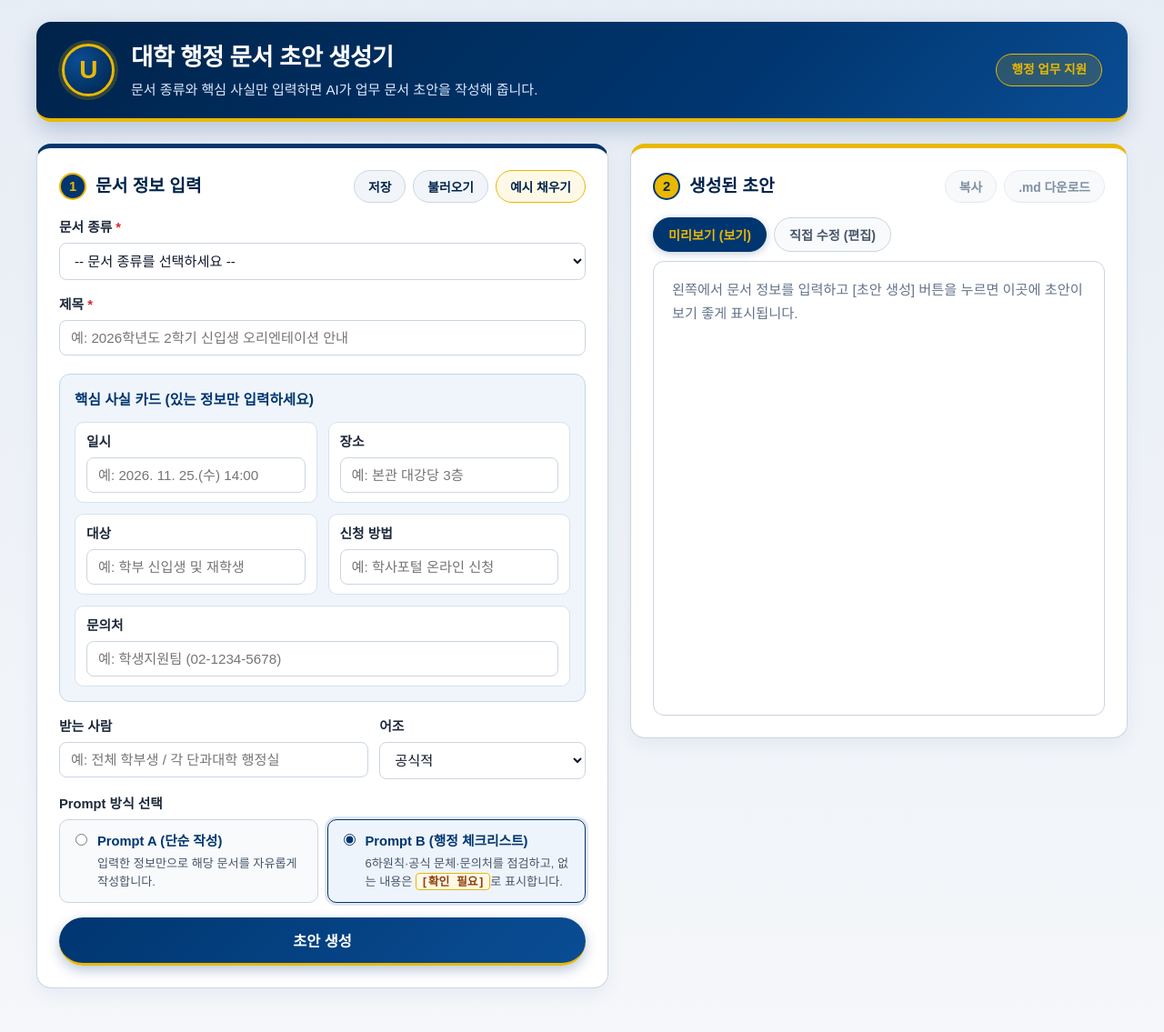
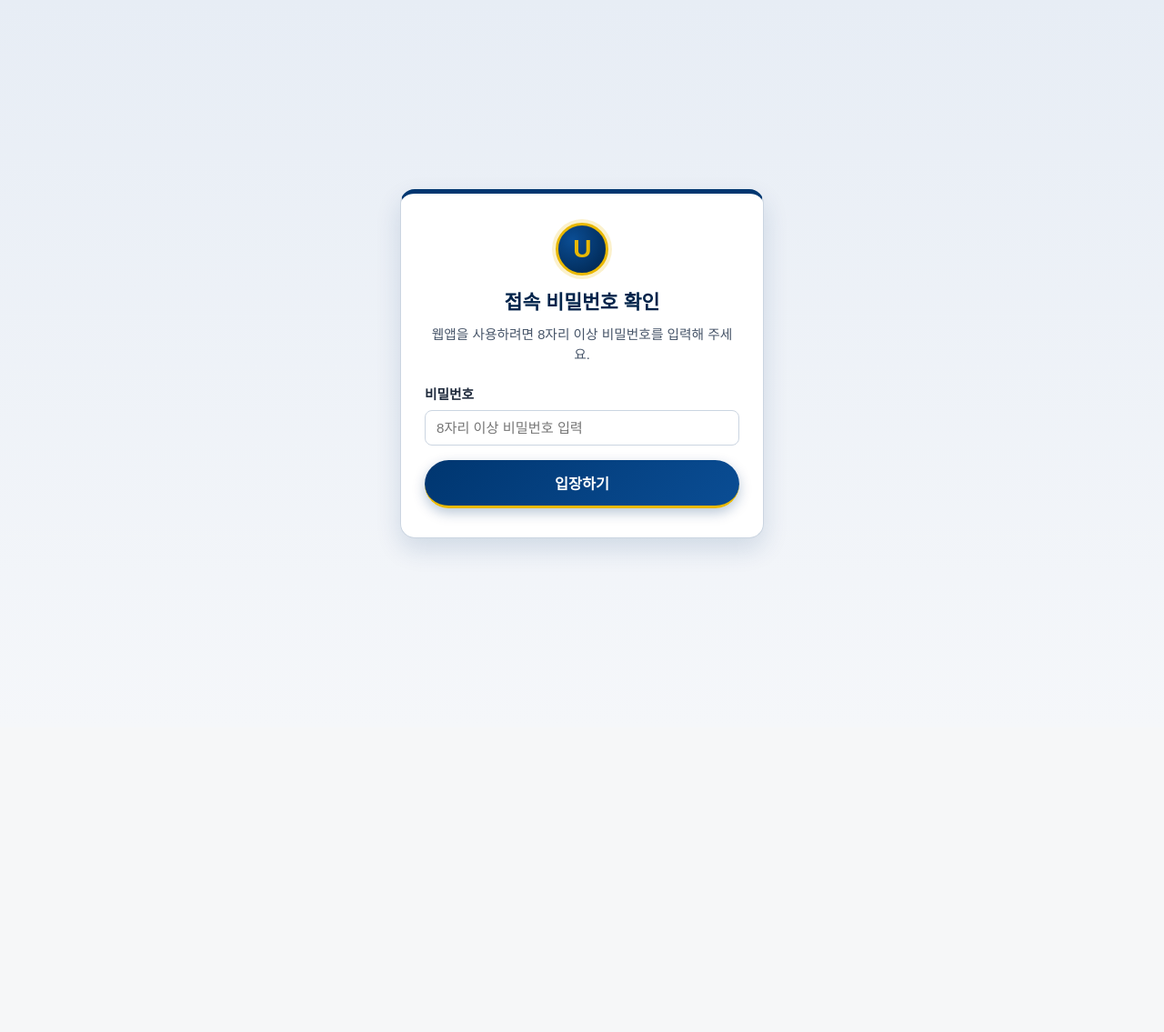
Before and after one commit to donggeol94-code/doc-draft-builder, a Flask app: page / in a window 1280 px wide. Shown: the whole page at 91% size. After the commit the page ends 615 px from the top, so only its background shows below. Run offline with Flask 3, Linux system fonts and the light colour scheme; some libraries are stand-ins or nearby versions.

Commit message:
Add password gate and PWA install support

```diff
--- a/app.py
+++ b/app.py
@@ -1,12 +1,22 @@
+import hashlib
+import hmac
 import os
 from dotenv import load_dotenv
-from flask import Flask, jsonify, render_template, request
+from flask import Flask, jsonify, render_template, request, send_from_directory, session
 from google import genai
 
-# .env 파일에서 환경변수(GEMINI_API_KEY 등)를 불러옵니다.
+# .env 파일에서 환경변수(GEMINI_API_KEY, APP_PASSWORD 등)를 불러옵니다.
 load_dotenv()
 
 app = Flask(__name__)
+
+_configured_secret = os.getenv("FLASK_SECRET_KEY", "").strip()
+_configured_password = os.getenv("APP_PASSWORD", "").strip()
+app.secret_key = _configured_secret or hashlib.sha256(
+    f"doc-draft-builder:{_configured_password}".encode("utf-8")
+).hexdigest()
+app.config["SESSION_COOKIE_HTTPONLY"] = True
+app.config["SESSION_COOKIE_SAMESITE"] = "Lax"
 
 ALLOWED_DOC_TYPES = ["보도자료", "안내문", "기안문", "결과 보고", "업무 메일"]
 ALLOWED_TONES = ["공식적", "친근한"]
@@ -96,12 +106,62 @@ def build_prompt_b(data: dict) -> str:
 @app.route("/")
 def index():
     """메인 화면(index.html)을 보여줍니다."""
-    return render_template("index.html")
+    authenticated = bool(session.get("authenticated"))
+    return render_template("index.html", authenticated=authenticated)
+
+
+@app.route("/manifest.json")
+def manifest():
+    """PWA 매니페스트 파일을 루트 경로에서 제공합니다."""
+    return send_from_directory("static", "manifest.json", mimetype="application/manifest+json")
+
+
+@app.route("/sw.js")
+def service_worker():
+    """PWA 서비스 워커를 루트 스코프에서 제공합니다."""
+    response = send_from_directory("static", "sw.js", mimetype="application/javascript")
+    response.headers["Cache-Control"] = "no-cache"
+    return response
+
+
+@app.route("/api/login", methods=["POST"])
+def login():
+    """접속 비밀번호(8자리 이상)를 확인하고 세션을 인증합니다."""
+    expected_password = os.getenv("APP_PASSWORD", "").strip()
+    if len(expected_password) < 8:
+        app.logger.error("APP_PASSWORD 환경변수가 8자리 이상으로 설정되어 있지 않습니다.")
+        return jsonify({
+            "error": "서버에 접속 비밀번호(APP_PASSWORD, 8자리 이상)가 설정되지 않았습니다."
+        }), 500
+
+    payload = request.get_json(silent=True)
+    if not isinstance(payload, dict):
+        return jsonify({"error": "잘못된 요청 형식입니다."}), 400
+
+    password = (payload.get("password") or "").strip()
+    if len(password) < 8:
+        return jsonify({"error": "비밀번호는 8자리 이상 입력해 주세요."}), 400
+
+    if not hmac.compare_digest(password, expected_password):
+        return jsonify({"error": "비밀번호가 올바르지 않습니다."}), 401
+
+    session["authenticated"] = True
+    return jsonify({"ok": True})
+
+
+@app.route("/api/logout", methods=["POST"])
+def logout():
+    """현재 세션을 잠금 상태로 되돌립니다."""
+    session.pop("authenticated", None)
+    return jsonify({"ok": True})
 
 
 @app.route("/api/generate", methods=["POST"])
 def generate_draft():
     """사용자 입력을 검증하고 Gemini API를 호출해 문서 초안을 생성합니다."""
+    if not session.get("authenticated"):
+        return jsonify({"error": "비밀번호 인증이 필요합니다. 먼저 비밀번호를 입력해 주세요."}), 401
+
     payload = request.get_json(silent=True)
     if not isinstance(payload, dict):
         return jsonify({"error": "잘못된 요청 형식입니다. 다시 시도해 주세요."}), 400
--- a/static/css/style.css
+++ b/static/css/style.css
@@ -170,6 +170,7 @@ label,
 }
 
 input[type="text"],
+input[type="password"],
 select,
 .fact-card textarea {
   width: 100%;
@@ -189,6 +190,7 @@ select,
 }
 
 input[type="text"]:focus,
+input[type="password"]:focus,
 select:focus,
 .fact-card textarea:focus,
 .draft-output:focus {
@@ -564,8 +566,144 @@ select:focus,
   border: 1.5px solid var(--suwon-gold);
 }
 
+/* 비밀번호 잠금 화면 */
+.auth-gate {
+  min-height: 100vh;
+  display: flex;
+  align-items: center;
+  justify-content: center;
+  padding: 20px;
+}
+
+.auth-card {
+  width: 100%;
+  max-width: 400px;
+  background-color: #ffffff;
+  border: 1px solid #cbd5e1;
+  border-top: 5px solid var(--suwon-navy);
+  border-radius: 16px;
+  padding: 32px 26px;
+  box-shadow: 0 12px 28px rgba(0, 54, 112, 0.14);
+  text-align: center;
+}
+
+.auth-emblem {
+  margin: 0 auto 14px;
+}
+
+.auth-card h2 {
+  margin: 0 0 8px;
+  color: var(--suwon-navy-dark);
+  font-size: 1.35rem;
+}
+
+.auth-desc {
+  margin: 0 0 22px;
+  font-size: 0.92rem;
+  color: #475569;
+}
+
+.auth-card .form-group {
+  text-align: left;
+}
+
+.header-actions {
+  display: flex;
+  align-items: center;
+  gap: 8px;
+  flex-shrink: 0;
+}
+
+.btn-lock {
+  padding: 7px 14px;
+  border-radius: 999px;
+  border: 1.5px solid rgba(255, 255, 255, 0.45);
+  background-color: rgba(255, 255, 255, 0.12);
+  color: #ffffff;
+  font-size: 0.84rem;
+  font-weight: 700;
+  font-family: inherit;
+  cursor: pointer;
+  transition: background-color 0.15s ease;
+}
+
+.btn-lock:hover {
+  background-color: rgba(255, 255, 255, 0.24);
+}
+
+/* 깔끔한 PWA 설치 팝업 */
+.pwa-popup {
+  position: fixed;
+  right: 20px;
+  bottom: 20px;
+  z-index: 1000;
+  width: min(350px, calc(100vw - 32px));
+  background-color: #ffffff;
+  border: 1.5px solid #cbd5e1;
+  border-top: 4px solid var(--suwon-gold);
+  border-radius: 14px;
+  padding: 16px;
+  box-shadow: 0 12px 30px rgba(0, 54, 112, 0.2);
+}
+
+.pwa-popup-body {
+  display: flex;
+  align-items: center;
+  gap: 12px;
+  margin-bottom: 12px;
+}
+
+.pwa-popup-icon {
+  width: 44px;
+  height: 44px;
+  border-radius: 10px;
+  flex-shrink: 0;
+}
+
+.pwa-popup-text strong {
+  display: block;
+  font-size: 0.96rem;
+  color: var(--suwon-navy-dark);
+  margin-bottom: 2px;
+}
+
+.pwa-popup-text p {
+  margin: 0;
+  font-size: 0.84rem;
+  color: #475569;
+}
+
+.pwa-ios-guide {
+  margin-bottom: 12px;
+  padding: 10px 12px;
+  border-radius: 8px;
+  background-color: var(--suwon-gold-soft);
+  border: 1px solid var(--suwon-gold);
+  font-size: 0.84rem;
+  color: var(--suwon-navy-dark);
+  line-height: 1.45;
+}
+
+.pwa-popup-actions {
+  display: flex;
+  justify-content: flex-end;
+  gap: 8px;
+}
+
+.btn-pwa-install {
+  background-color: var(--suwon-navy);
+  color: var(--suwon-gold);
+  border: 1.5px solid var(--suwon-navy);
+  padding: 7px 16px;
+  font-size: 0.86rem;
+}
+
+.btn-pwa-install:hover {
+  background-color: var(--suwon-navy-dark);
+}
+
 .hidden {
-  display: none;
+  display: none !important;
 }
 
 @media (max-width: 900px) {
--- a/static/js/app.js
+++ b/static/js/app.js
@@ -319,6 +319,14 @@ document.addEventListener("DOMContentLoaded", () => {
       const data = await response.json();
 
       if (!response.ok) {
+        if (response.status === 401) {
+          const gate = document.getElementById("auth-gate");
+          const shell = document.getElementById("app-shell");
+          if (gate && shell) {
+            shell.classList.add("hidden");
+            gate.classList.remove("hidden");
+          }
+        }
         showError(data.error || "초안 생성 중 오류가 발생했습니다. 다시 시도해 주세요.");
         if (draftOutput.value.trim()) {
           copyBtn.disabled = false;
@@ -472,4 +480,157 @@ document.addEventListener("DOMContentLoaded", () => {
       showError("저장된 사실 카드를 불러오는 중 오류가 발생했습니다.");
     }
   });
+
+  // 1. 접속 비밀번호 인증 (8자리 이상)
+  const authGate = document.getElementById("auth-gate");
+  const appShell = document.getElementById("app-shell");
+  const authForm = document.getElementById("auth-form");
+  const authPasswordInput = document.getElementById("auth-password");
+  const authError = document.getElementById("auth-error");
+  const authSubmitBtn = document.getElementById("auth-submit-btn");
+  const logoutBtn = document.getElementById("logout-btn");
+
+  function showAuthError(message) {
+    authError.textContent = message;
+    authError.classList.remove("hidden");
+  }
+
+  function hideAuthError() {
+    authError.textContent = "";
+    authError.classList.add("hidden");
+  }
+
+  if (authForm) {
+    authForm.addEventListener("submit", async (event) => {
+      event.preventDefault();
+      hideAuthError();
+
+      const password = authPasswordInput.value.trim();
+      if (password.length < 8) {
+        showAuthError("비밀번호는 8자리 이상 입력해 주세요.");
+        authPasswordInput.focus();
+        return;
+      }
+
+      authSubmitBtn.disabled = true;
+      authSubmitBtn.textContent = "확인 중...";
+
+      try {
+        const response = await fetch("/api/login", {
+          method: "POST",
+          headers: { "Content-Type": "application/json" },
+          body: JSON.stringify({ password }),
+        });
+        const data = await response.json();
+
+        if (!response.ok) {
+          showAuthError(data.error || "비밀번호를 확인해 주세요.");
+          authPasswordInput.focus();
+          return;
+        }
+
+        authPasswordInput.value = "";
+        authGate.classList.add("hidden");
+        appShell.classList.remove("hidden");
+      } catch (error) {
+        showAuthError("서버와 연결할 수 없습니다. 잠시 후 다시 시도해 주세요.");
+      } finally {
+        authSubmitBtn.disabled = false;
+        authSubmitBtn.textContent = "입장하기";
+      }
+    });
+  }
+
+  if (logoutBtn) {
+    logoutBtn.addEventListener("click", async () => {
+      try {
+        await fetch("/api/logout", { method: "POST" });
+      } catch (error) {
+        // 네트워크 오류가 있어도 화면은 잠금 상태로 전환합니다.
+      }
+      appShell.classList.add("hidden");
+      authGate.classList.remove("hidden");
+      authPasswordInput.focus();
+    });
+  }
+
+  // 2. PWA 서비스 워커 등록 및 설치 안내 팝업 (안드로이드 크롬 / 아이폰 사파리)
+  if ("serviceWorker" in navigator) {
+    navigator.serviceWorker.register("/sw.js").catch(() => {});
+  }
+
+  const pwaPopup = document.getElementById("pwa-install-popup");
+  const pwaInstallBtn = document.getElementById("pwa-install-btn");
+  const pwaDismissBtn = document.getElementById("pwa-dismiss-btn");
+  const pwaIosGuide = document.getElementById("pwa-ios-guide");
+  const pwaInstallDesc = document.getElementById("pwa-install-desc");
+  const PWA_DISMISS_KEY = "pwa_install_dismissed_until";
+
+  let deferredPrompt = null;
+
+  function isDismissedRecently() {
+    try {
+      const until = Number(localStorage.getItem(PWA_DISMISS_KEY) || "0");
+      return Date.now() < until;
+    } catch (error) {
+      return false;
+    }
+  }
+
+  function dismissPwaPopup() {
+    if (pwaPopup) {
+      pwaPopup.classList.add("hidden");
+    }
+    try {
+      const sevenDaysMs = 7 * 24 * 60 * 60 * 1000;
+      localStorage.setItem(PWA_DISMISS_KEY, String(Date.now() + sevenDaysMs));
+    } catch (error) {
+      // localStorage 사용 불가 환경은 무시합니다.
+    }
+  }
+
+  const ua = window.navigator.userAgent;
+  const isIos = /iPad|iPhone|iPod/.test(ua) && !window.MSStream;
+  const isSafari = /Safari/.test(ua) && !/CriOS|FxiOS|EdgiOS|OPiOS/.test(ua);
+  const isStandalone =
+    window.matchMedia("(display-mode: standalone)").matches ||
+    window.navigator.standalone === true;
+
+  window.addEventListener("beforeinstallprompt", (event) => {
+    event.preventDefault();
+    deferredPrompt = event;
+    if (!isStandalone && !isDismissedRecently() && pwaPopup) {
+      pwaInstallDesc.textContent = "안드로이드/PC 홈 화면에 앱처럼 설치할 수 있어요.";
+      pwaIosGuide.classList.add("hidden");
+      pwaPopup.classList.remove("hidden");
+    }
+  });
+
+  if (isIos && isSafari && !isStandalone && !isDismissedRecently() && pwaPopup) {
+    pwaInstallDesc.textContent = "아이폰 사파리에서 홈 화면에 추가해 앱처럼 쓸 수 있어요.";
+    pwaPopup.classList.remove("hidden");
+  }
+
+  if (pwaInstallBtn) {
+    pwaInstallBtn.addEventListener("click", async () => {
+      if (deferredPrompt) {
+        deferredPrompt.prompt();
+        const choice = await deferredPrompt.userChoice;
+        deferredPrompt = null;
+        if (choice && choice.outcome === "accepted") {
+          pwaPopup.classList.add("hidden");
+        }
+        return;
+      }
+
+      if (isIos && isSafari && pwaIosGuide) {
+        pwaIosGuide.classList.remove("hidden");
+        pwaInstallBtn.classList.add("hidden");
+      }
+    });
+  }
+
+  if (pwaDismissBtn) {
+    pwaDismissBtn.addEventListener("click", dismissPwaPopup);
+  }
 });
--- a/templates/index.html
+++ b/templates/index.html
@@ -4,10 +4,44 @@
   <meta charset="UTF-8" />
   <meta name="viewport" content="width=device-width, initial-scale=1.0" />
   <title>대학 행정 문서 초안 생성기</title>
+  <meta name="theme-color" content="#003670" />
+  <meta name="apple-mobile-web-app-capable" content="yes" />
+  <meta name="apple-mobile-web-app-status-bar-style" content="black-translucent" />
+  <meta name="apple-mobile-web-app-title" content="문서초안" />
+  <link rel="manifest" href="/manifest.json" />
+  <link rel="icon" type="image/png" sizes="192x192" href="{{ url_for('static', filename='icons/icon-192.png') }}" />
+  <link rel="apple-touch-icon" sizes="180x180" href="{{ url_for('static', filename='icons/apple-touch-icon.png') }}" />
   <link rel="stylesheet" href="{{ url_for('static', filename='css/style.css') }}" />
 </head>
 <body>
-  <div class="container">
+  <!-- 비밀번호 잠금 화면 -->
+  <div id="auth-gate" class="auth-gate {{ 'hidden' if authenticated else '' }}">
+    <div class="auth-card">
+      <div class="circular-emblem auth-emblem" aria-hidden="true">
+        <span>U</span>
+      </div>
+      <h2>접속 비밀번호 확인</h2>
+      <p class="auth-desc">웹앱을 사용하려면 8자리 이상 비밀번호를 입력해 주세요.</p>
+      <form id="auth-form" novalidate>
+        <div class="form-group">
+          <label for="auth-password">비밀번호</label>
+          <input
+            type="password"
+            id="auth-password"
+            name="password"
+            minlength="8"
+            placeholder="8자리 이상 비밀번호 입력"
+            autocomplete="current-password"
+            required
+          />
+        </div>
+        <div id="auth-error" class="alert error-box hidden" role="alert"></div>
+        <button type="submit" id="auth-submit-btn" class="btn btn-primary">입장하기</button>
+      </form>
+    </div>
+  </div>
+
+  <div id="app-shell" class="container {{ '' if authenticated else 'hidden' }}">
     <header class="page-header">
       <div class="header-brand">
         <div class="circular-emblem" aria-hidden="true">
@@ -18,7 +52,10 @@
           <p class="subtitle">문서 종류와 핵심 사실만 입력하면 AI가 업무 문서 초안을 작성해 줍니다.</p>
         </div>
       </div>
-      <div class="header-badge">행정 업무 지원</div>
+      <div class="header-actions">
+        <div class="header-badge">행정 업무 지원</div>
+        <button type="button" id="logout-btn" class="btn-lock" title="다시 잠그기">잠금</button>
+      </div>
     </header>
 
     <main class="layout">
@@ -196,6 +233,28 @@
     </main>
   </div>
 
+  <!-- 깔끔한 PWA 설치 안내 팝업 -->
+  <div id="pwa-install-popup" class="pwa-popup hidden" role="dialog" aria-label="앱 설치 안내">
+    <div class="pwa-popup-body">
+      <img
+        src="{{ url_for('static', filename='icons/icon-192.png') }}"
+        alt="문서초안 앱 아이콘"
+        class="pwa-popup-icon"
+      />
+      <div class="pwa-popup-text">
+        <strong>홈 화면에 앱으로 설치</strong>
+        <p id="pwa-install-desc">앱처럼 바로 실행할 수 있어요.</p>
+      </div>
+    </div>
+    <div id="pwa-ios-guide" class="pwa-ios-guide hidden">
+      사파리 하단 <strong>공유 버튼(□↑)</strong> → <strong>“홈 화면에 추가”</strong>를 눌러 주세요.
+    </div>
+    <div class="pwa-popup-actions">
+      <button type="button" id="pwa-dismiss-btn" class="btn btn-secondary">나중에</button>
+      <button type="button" id="pwa-install-btn" class="btn btn-pwa-install">설치</button>
+    </div>
+  </div>
+
   <script src="{{ url_for('static', filename='js/app.js') }}"></script>
 </body>
 </html>
```
Also changed, not shown: static/sw.js (added, +45 -0 lines), static/icons/apple-touch-icon.png (added), static/icons/icon-192.png (added), static/icons/icon-512.png (added), static/manifest.json (added), 1 other file.
